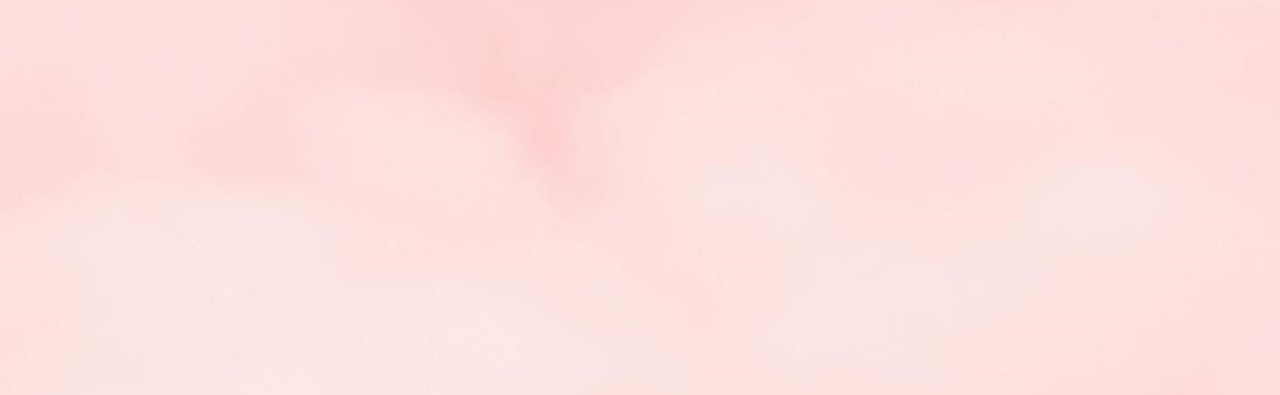
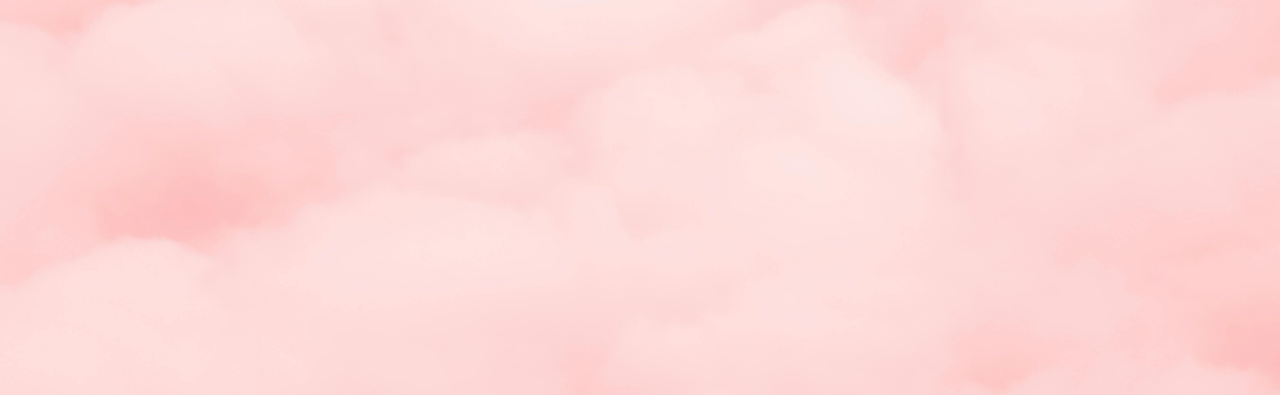
Before and after one commit to phub2306573/happybirthdaykaleo, a website: page index.html in a window 1280 px wide. Shown: the part 405-800 px from the top of the page. Drawn offline with nearby package versions, Linux system fonts and the light colour scheme.

Commit message:
Update style.css

```diff
--- a/style/style.css
+++ b/style/style.css
@@ -5,7 +5,7 @@ html {
 body {
   margin: 0;
   font-family: "Work Sans", sans-serif;
-  background-image: url('../img/pexels-mdsnmdsnmdsn-1831234-1.jpg'); /* Đường dẫn đến ảnh */
+  background-image: url('../img/pexels-mdsnmdsnmdsn-1831234.jpg'); /* Đường dẫn đến ảnh */
     background-size: cover; /* Ảnh bao phủ toàn bộ màn hình */
     background-repeat: no-repeat; /* Không lặp lại ảnh */
     background-attachment: fixed; /* Ảnh cố định khi cuộn trang */
@@ -14,7 +14,7 @@ body {
 
 .container {
   height: 100vh;
-  width: 100vh;
+  width: 100%;
   margin: 0 auto;
   text-align: center;
   visibility: hidden;
```
